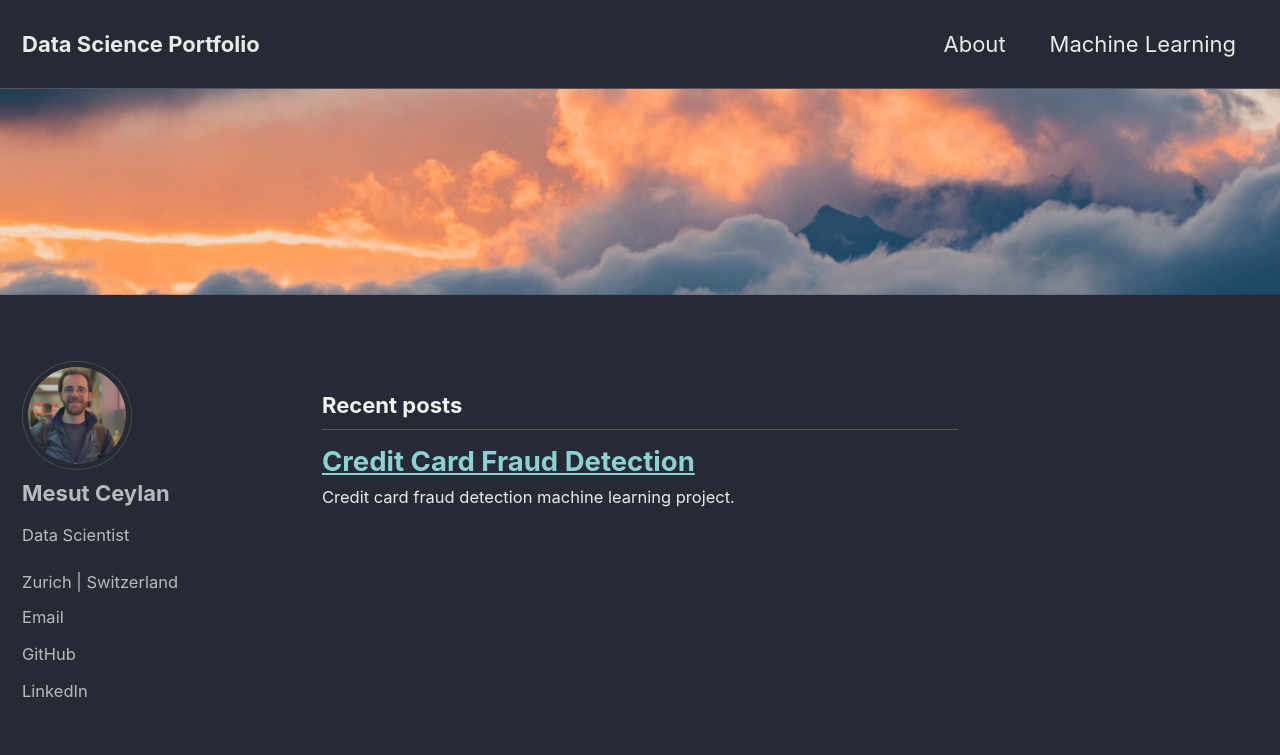
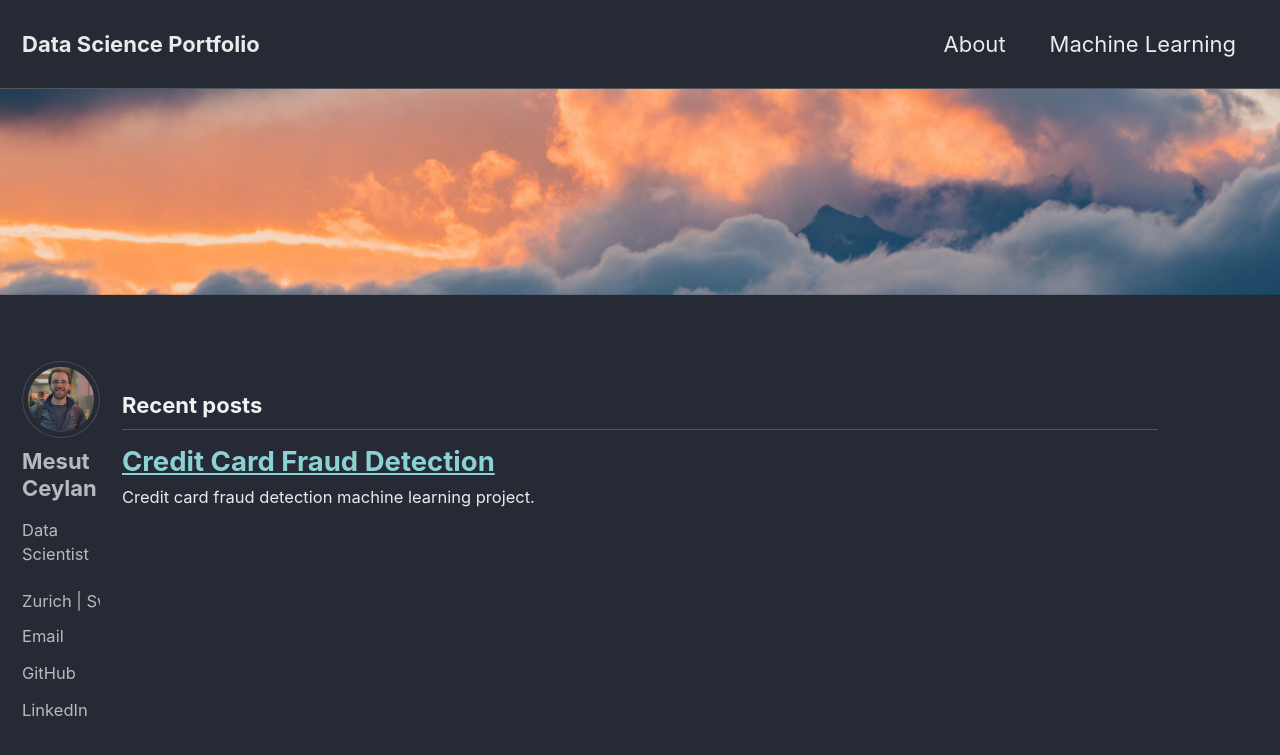
Before and after one commit to ceylanmesut/ceylanmesut.github.io, a Jekyll site: the page built from index.html, in a window 1280 px wide and 900 px high. Shown: the top 755 px of the window. Built offline with Jekyll 4.4.1, drawn with Linux system fonts in a browser that asks for light colours; cached includes are drawn as plain includes; the list of posts is cut into pages by our own code.

Commit message:
padding change

```diff
--- a/_sass/minimal-mistakes/_variables.scss
+++ b/_sass/minimal-mistakes/_variables.scss
@@ -143,8 +143,8 @@ $max-width: $x-large !default;
    ========================================================================== */
 
 $right-sidebar-width-narrow: 200px !default;
-$right-sidebar-width: 300px !default;
-$right-sidebar-width-wide: 400px !default;
+$right-sidebar-width: 100px !default;
+$right-sidebar-width-wide: 200px !default;
 
 /*
    Other
```
